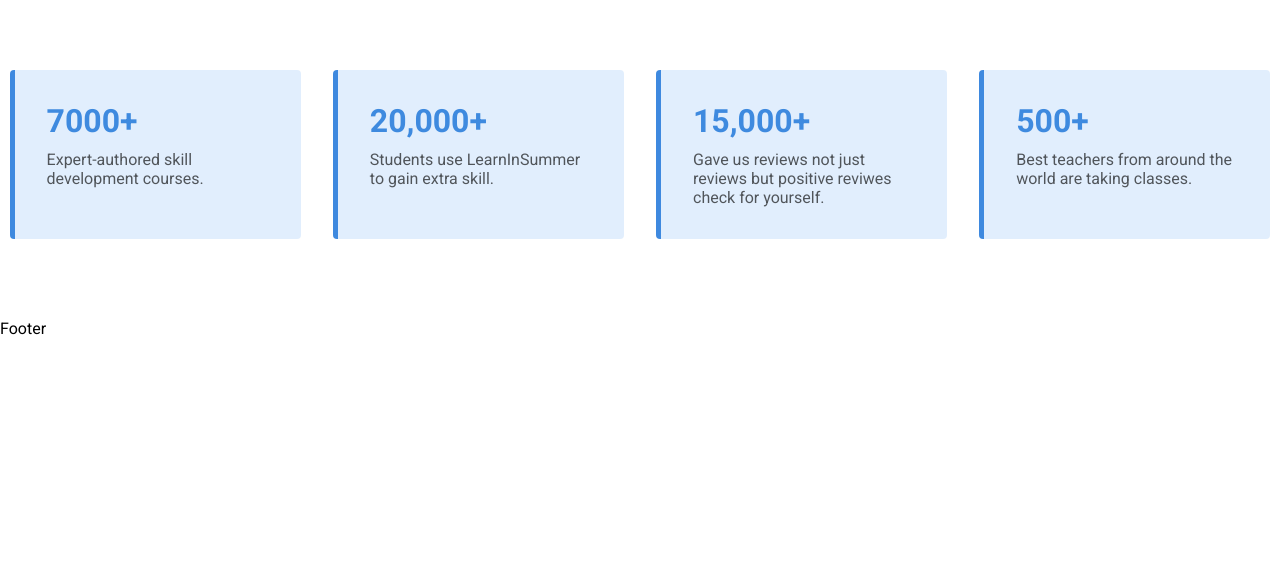
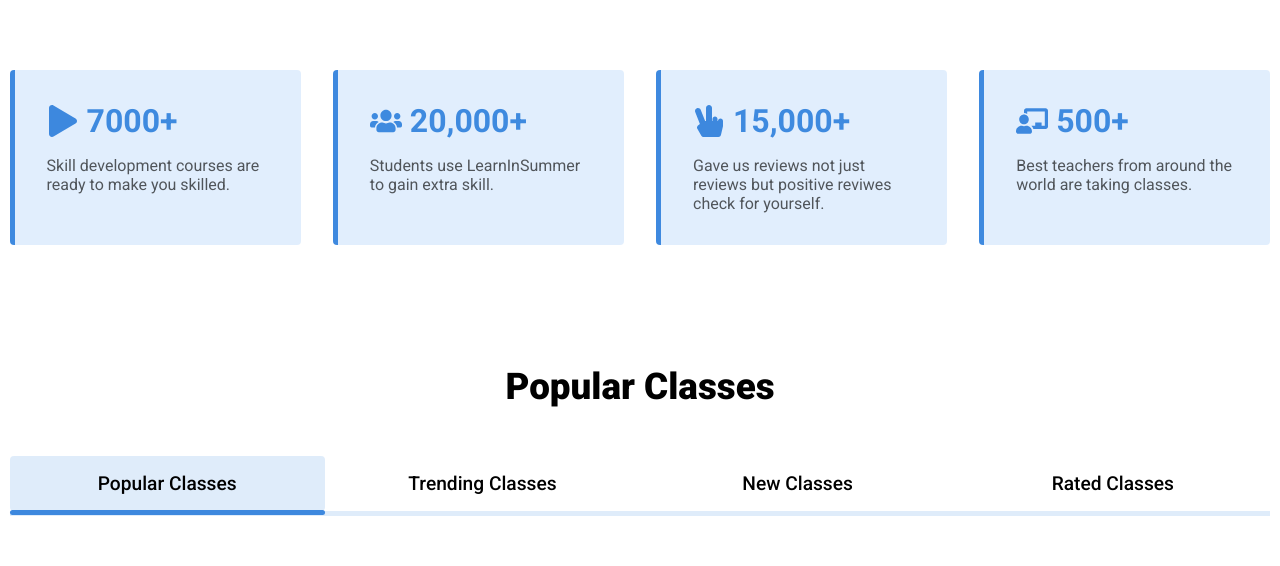
Before and after one commit to mehedihasan2810/learn-in-summer-client, a React (Vite) app: page / in a window 1280 px wide. Shown: the part 809-1375 px from the top of the page. Before the commit the page ends 1147 px from the top, so only its background shows below. Built offline with nearby package versions, Linux system fonts and the light colour scheme.

Commit message:
added tab header of tab section

```diff
--- a/package.json
+++ b/package.json
@@ -12,6 +12,7 @@
   "dependencies": {
     "react": "^18.2.0",
     "react-dom": "^18.2.0",
+    "react-icons": "^4.9.0",
     "react-router-dom": "^6.11.2",
     "swiper": "^9.3.2"
   },
--- a/src/pages/Home/Home.jsx
+++ b/src/pages/Home/Home.jsx
@@ -1,3 +1,4 @@
+import PopularCourses from './components/PopularCourses/PopularCourses'
 import Slider from './components/Slider/Slider'
 import Stats from './components/stats/Stats'
 
@@ -6,6 +7,7 @@ const Home = () => {
     <div>
       <Slider/>
       <Stats/>
+      <PopularCourses/>
     </div>
   )
 }
--- /dev/null
+++ b/src/pages/Home/components/PopularCourses/PopularCourses.css
@@ -0,0 +1,51 @@
+.popular-classes-container {
+  margin: 120px 0;
+}
+
+.popular-classes-container h2 {
+  text-align: center;
+  font-size: 2.3rem;
+  margin-bottom: 3rem;
+  font-weight: 900;
+}
+
+.popular-classes-container .tab-container {
+  display: flex;
+  border-bottom: 5px solid #126ed722;
+  /* padding-bottom: 1rem; */
+  margin: 0 auto;
+  position: relative;
+}
+
+.popular-classes-container .tab-container .under {
+  position: absolute;
+  width: calc(100% / 4);
+  bottom: -4px;
+  left: 0px;
+  height: 5px;
+  background: #126ed7c9;
+  border-radius: 5px;
+  transition: all 300ms ease-in-out;
+}
+
+.popular-classes-container .tab-container button {
+  width: calc(100% / 4);
+  text-align: center;
+  background: transparent;
+  border: 0;
+  font-size: 1.2rem;
+  cursor: pointer;
+  display: block;
+  padding: 1rem 0;
+  transition: all 300ms;
+  font-weight: 500;
+  border-radius: 4px;
+}
+
+.popular-classes-container .tab-container button:hover {
+  background: #126ed722;
+}
+
+.popular-classes-container .tab-container button.active {
+  background: #126ed722;
+}
--- /dev/null
+++ b/src/pages/Home/components/PopularCourses/PopularCourses.jsx
@@ -0,0 +1,38 @@
+import { useRef, useState } from "react";
+import "./PopularCourses.css";
+
+const tabs = ["Popular", "Trending", "New", "Rated"];
+
+const PopularCourses = () => {
+    const [activeTab, setActiveTab] = useState('Popular');
+    const underRef = useRef(null)
+
+const handleTab = (e, index, tab) => {
+  underRef.current.style.left = `calc(calc(100% / 4) * ${index})`;
+  setActiveTab(tab)
+}
+
+
+  return (
+    <div className="center-container">
+      <section className="popular-classes-container">
+        <h2>Popular Classes</h2>
+        <div className="tab-container">
+          {tabs.map((tab, index) => (
+            <button
+            className={activeTab === tab ? 'active': ''}
+              key={index}
+              onClick={(e) => handleTab(e, index,tab)}
+            >
+              {tab} Classes
+            </button>
+          ))}
+
+          <span ref={underRef} className="under"></span>
+        </div>
+      </section>
+    </div>
+  );
+};
+
+export default PopularCourses;
--- a/src/pages/Home/components/Stats/Stats.css
+++ b/src/pages/Home/components/Stats/Stats.css
@@ -2,7 +2,7 @@
   display: grid;
   grid-template-columns: repeat(4, 1fr);
   gap: 2rem;
-  margin: 80px 0;
+  margin-top: 80px;
 }
 
 .stat-container .item {
@@ -12,12 +12,15 @@
   border-left: 5px solid #126ed7c9;
 }
 
-.stat-container h5{
-    font-size: 2rem;
-    color: #126ed7c9;
-    margin-bottom: 0.6rem;
+.stat-container h5 {
+  font-size: 2rem;
+  color: #126ed7c9;
+  margin-bottom: 1rem;
+  display: flex;
+  align-items: center;
+  gap: 8px;
 }
 
-.stat-container p{
-    color: #000000a4;
+.stat-container p {
+  color: #000000a4;
 }
--- a/src/pages/Home/components/Stats/Stats.jsx
+++ b/src/pages/Home/components/Stats/Stats.jsx
@@ -1,22 +1,31 @@
+import {
+  FaPlay,
+  FaUsers,
+  FaHandPeace,
+  FaChalkboardTeacher,
+} from "react-icons/fa";
 import "./Stats.css";
 const Stats = () => {
   return (
-    <div className="center-container">
+    <section className="center-container">
       <div className="stat-container">
         <div className="item">
           <h5>
+            <FaPlay />
             <span>7000+</span>
           </h5>
-          <p>Expert-authored skill development courses.</p>
+          <p>Skill development courses are ready to make you skilled.</p>
         </div>
         <div className="item">
           <h5>
+            <FaUsers />
             <span>20,000+</span>
           </h5>
           <p>Students use LearnInSummer to gain extra skill.</p>
         </div>
         <div className="item">
           <h5>
+            <FaHandPeace />
             <span>15,000+</span>
           </h5>
           <p>
@@ -26,12 +35,13 @@ const Stats = () => {
         </div>
         <div className="item">
           <h5>
+            <FaChalkboardTeacher />
             <span>500+</span>
           </h5>
           <p>Best teachers from around the world are taking classes.</p>
         </div>
       </div>
-    </div>
+    </section>
   );
 };
 
```
Also changed, not shown: 1 other file (tests, documents, lock files or other folders).
